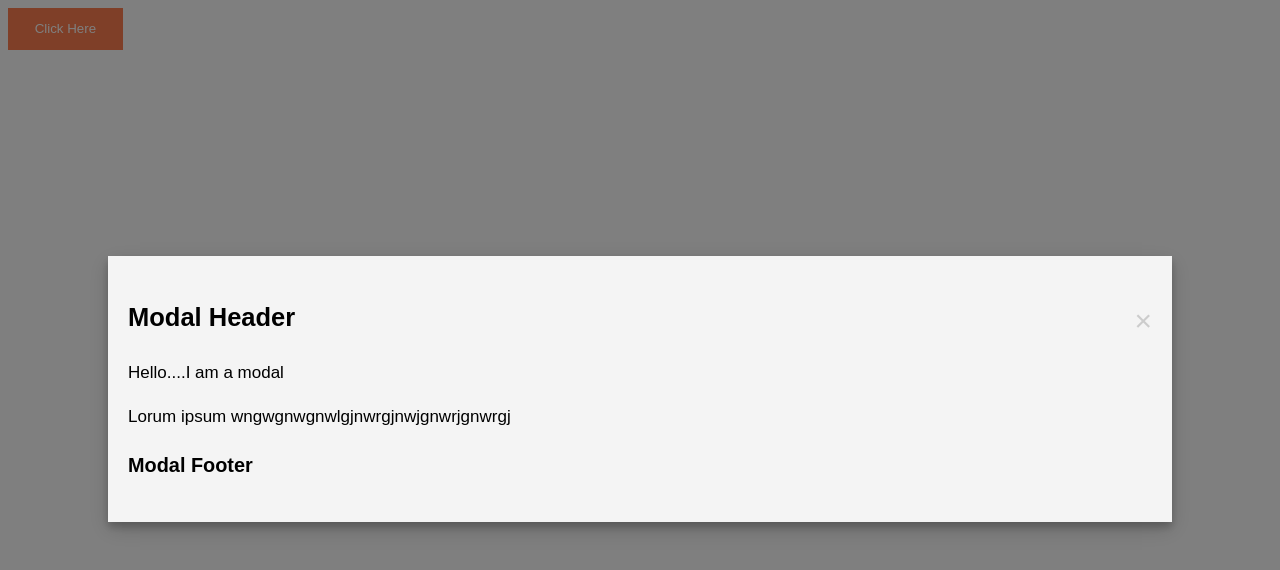
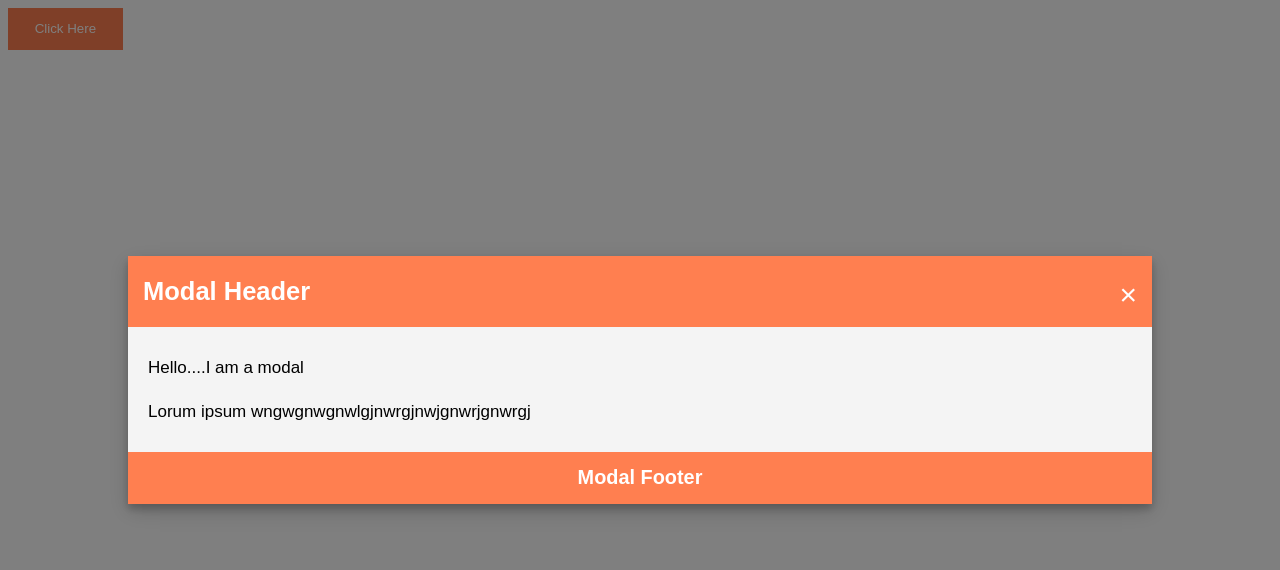
Before and after one commit to lawgotcode/Modal, a plain HTML site: page index2.html in a window 1280 px wide. Both pictures are taken after a click on the button "Click Here". Drawn offline with Linux system fonts and the light colour scheme.

Commit message:
last commit

```diff
--- a/index2.html
+++ b/index2.html
@@ -5,7 +5,7 @@
  <meta name="viewport" content="width=device-width,initial-scale=1.0">
  <meta http-equiv="X-UA-Compatible" content="ie=edge">
 	<title>Simple Modal</title>
-	<link rel="stylesheet" href="style.css">
+	<link rel="stylesheet" href="style2.css">
 </head>
 <body>
 
--- /dev/null
+++ b/style2.css
@@ -0,0 +1,80 @@
+body {
+	font-family: Arial, Helvetica, sans-serif;
+	font-size: 17px;
+	line-height: 1.6;
+
+}
+
+.button {
+	background: coral;
+	padding: 1em 2em;
+	color: #fff;
+	border: 0;
+}
+
+.button:hover {
+	background: #333;
+}
+
+.modal {
+	display:none;
+	position: fixed;
+	z-index: 1;
+	left: 0;
+	top: 0;
+	height: 100%;
+	width: 100%;
+	overflow: auto;
+	background-color: rgba(0,0,0,0.5);
+
+}
+
+.modal-content {
+	background-color: #f4f4f4;
+	margin: 20% auto;
+
+	width: 80%;
+	box-shadow: 0 5px 8px 0 rgba(0,0,0,0.2),0 7px 20px 0 rgba(0,0,0,0.17);
+	animation-name:modalopen;
+	animation-duration:1s;
+}
+
+.modal-header h2, .modal-footer h3{
+	margin: 0;
+}
+
+.modal-header {
+  background: coral;
+  padding: 15px;
+  color: #fff;
+}
+
+.modal-body{
+	padding: 10px 20px;
+}
+
+.modal-footer{
+	background: coral;
+	padding: 10px;
+	color: #fff;
+	text-align: center;
+}
+
+.closeBtn {
+	color: #ccc;
+	float: right;
+	font-size: 30px;
+	color: #fff;
+
+}
+
+.closeBtn:hover,.closeBtn:focus {
+	color: #000;
+	text-decoration: none;
+	cursor: pointer;
+}
+
+@keyframes modalopen {
+	from{opacity: 0}
+	to {opacity: 1}
+}
```
